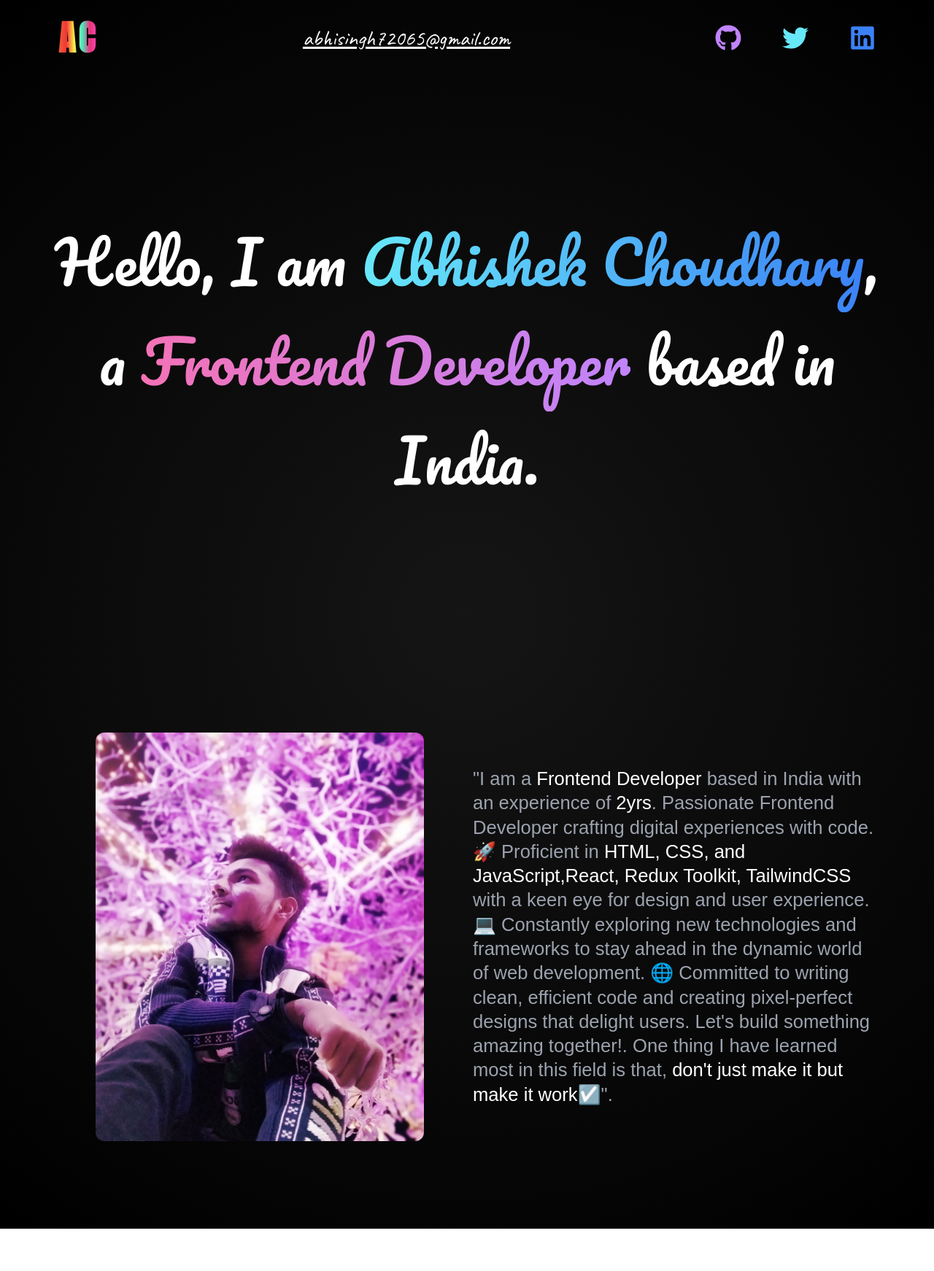
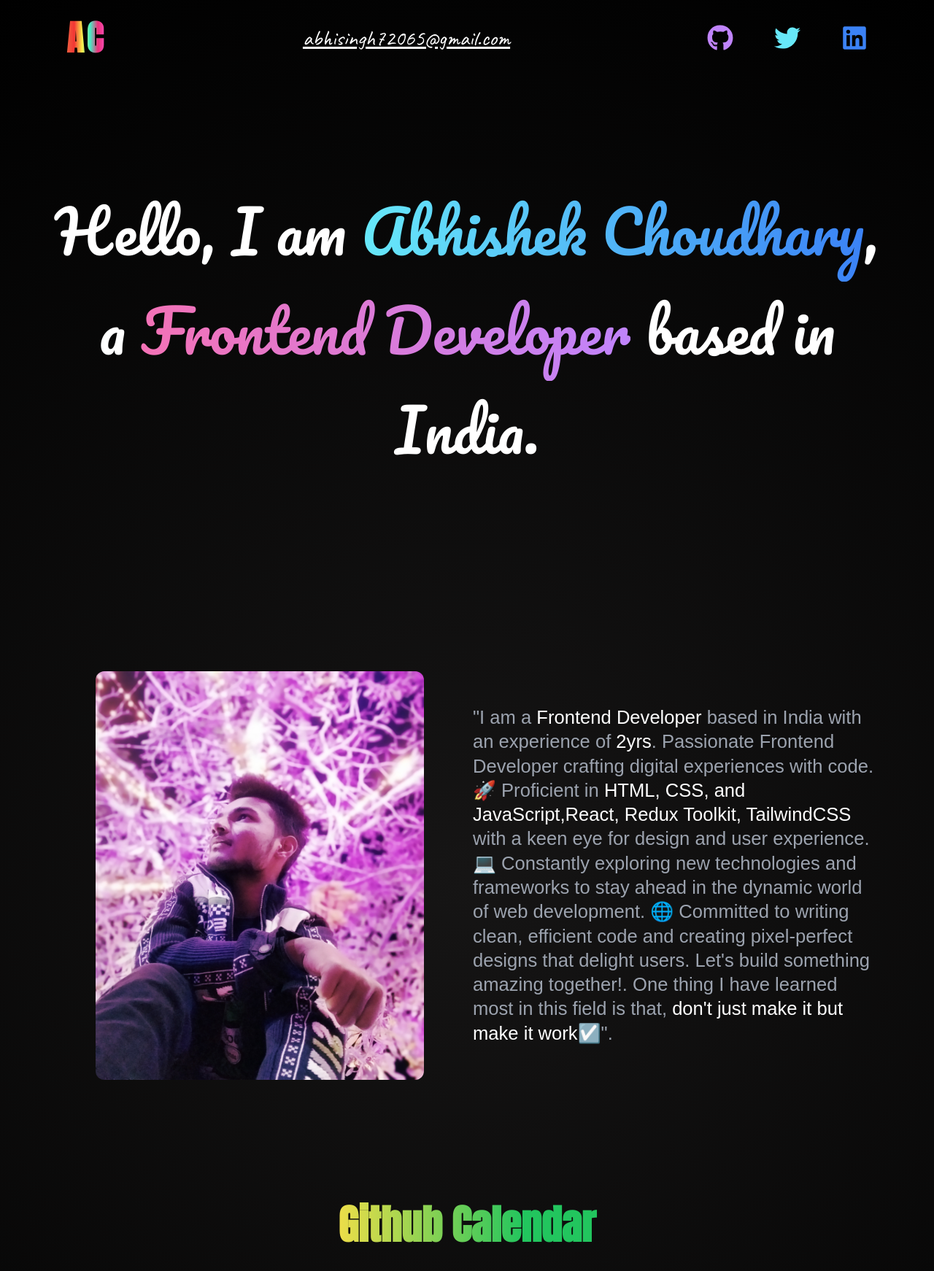
Before and after one commit to dazzlerabhi30800/portfolio-website-3, a React (Vite) app: page / in a window 1280 px wide. Shown: the top 1742 px of the page at 73% size. Before the commit the page ends 1684 px from the top, so only its background shows below. Built offline with nearby package versions, Linux system fonts and the light colour scheme; a web font is replaced by a local one.

Commit message:
added github calendar section

```diff
--- a/package.json
+++ b/package.json
@@ -12,6 +12,7 @@
   "dependencies": {
     "react": "^18.2.0",
     "react-dom": "^18.2.0",
+    "react-github-calendar": "^4.1.3",
     "react-icons": "^5.1.0"
   },
   "devDependencies": {
--- a/src/App.css
+++ b/src/App.css
@@ -89,3 +89,19 @@ ul li {
 ul li:hover {
   transform: translateY(-5px) scale(1.3);
 }
+.calendar {
+  width: 90%;
+}
+h2 {
+  height: full;
+}
+
+@media (hover: hover) {
+  .calendar *::-webkit-scrollbar {
+    appearance: none !important;
+  }
+
+  .calendar {
+    width: 70%;
+  }
+}
--- a/src/App.jsx
+++ b/src/App.jsx
@@ -3,6 +3,7 @@ import { useEffect, useState } from "react";
 import Header from "./components/Header";
 import HeroSection from "./components/HeroSection";
 import ProfileSection from "./components/Profile";
+import GithubCalendar from "./components/GithubCalendar";
 
 function App() {
   const [show, setShow] = useState(false);
@@ -16,9 +17,14 @@ function App() {
   if (!show) return <h1>Loading...</h1>;
   return (
     <>
-      <Header />
-      <HeroSection />
-      <ProfileSection />
+      <main className="flex flex-col items-center px-6 md:px-10 lg:px-20 w-full">
+        <div className="flex flex-col h-screen">
+          <Header />
+          <HeroSection />
+        </div>
+        <ProfileSection />
+        <GithubCalendar />
+      </main>
     </>
   );
 }
--- /dev/null
+++ b/src/components/GithubCalendar.jsx
@@ -0,0 +1,43 @@
+import GitHubCalendar from "react-github-calendar";
+
+const GithubCalendar = () => {
+  return (
+    <section className="flex flex-col items-center min-h-screen justify-between py-10 w-full font-poppins">
+      <h2 className="text-3xl md:text-[3.5rem] font-bold font-anton p-5 gradient-text bg-gradient-to-r from-yellow-300 to-green-500 to-70%">Github Calendar</h2>
+      <div className="calendar">
+        <GitHubCalendar
+          username="dazzlerabhi30800"
+          style={{ width: "auto" }}
+          blockRadius={3}
+          colorScheme="dark"
+          blockSize={13}
+          showWeekdayLabels={true}
+          year={2024}
+        />
+      </div>
+      <div className="calendar">
+        <GitHubCalendar
+          username="dazzlerabhi30800"
+          blockRadius={3}
+          style={{ width: "100%", overflowX: "hidden" }}
+          colorScheme="dark"
+          blockSize={13}
+          showWeekdayLabels={true}
+          year={2023}
+        />
+      </div>
+      <div className="calendar">
+        <GitHubCalendar
+          colorScheme="dark"
+          style={{ width: "100%" }}
+          blockSize={13}
+          username="dazzlerabhi30800"
+          year={2022}
+          showWeekdayLabels={true}
+        />
+      </div>
+    </section>
+  );
+};
+
+export default GithubCalendar;
--- a/src/components/Header.jsx
+++ b/src/components/Header.jsx
@@ -2,7 +2,7 @@ import { FaGithub, FaTwitter, FaLinkedin } from "react-icons/fa";
 
 export default function Header() {
   return (
-    <header className="p-4 md:px-20 flex items-center justify-between w-full">
+    <header className="p-4 flex items-center justify-between w-full">
       <h1 className="font-anton">AC</h1>
       <a
         target="_target"
--- a/src/components/HeroSection.jsx
+++ b/src/components/HeroSection.jsx
@@ -1,7 +1,7 @@
 const HeroSection = () => {
   return (
-    <section className="px-6 md:px-0 flex justify-center sm:items-center text-center h-screen2 font-pacifico">
-      <h2 className="font-bolder text-[3.3rem] md:text-[3.8rem] lg:text-[4.5rem] xl:text-[5rem] 2xl:text-[5.5rem] leading-[1.4] md:leading-[1.7] md:w-[26ch]  translate-y-[70px] sm:translate-y-0">
+    <section className="flex items-center flex-1 font-pacifico">
+      <h2 className="font-bolder text-[3.3rem] md:text-[3.9rem] lg:text-[4.5rem] xl:text-[5rem] 2xl:text-[5.5rem] leading-[1.4] md:leading-[1.7] md:w-[26ch] my-0">
         Hello, I am{" "}
         <span className="gradient-text bg-gradient-to-r from-cyan-300 to-blue-500">
           Abhishek Choudhary
--- a/src/components/Profile.jsx
+++ b/src/components/Profile.jsx
@@ -1,6 +1,6 @@
 const ProfileSection = () => {
   return (
-    <section className="py-20 px-6 md:px-10 lg:px-20 flex justify-start md:justify-center gap-10 md:gap-4 items-center text-center md:text-left min-h-screen flex-col md:flex-row">
+    <section className="flex justify-start md:justify-center gap-10 md:gap-4 items-center text-center md:text-left min-h-screen flex-col md:flex-row">
       <div className="flex-1 flex md:justify-center items-center">
         <img
           src="/profile.jpg"
--- a/tailwind.config.js
+++ b/tailwind.config.js
@@ -11,7 +11,7 @@ export default {
         pacifico: ["var(--font-pacifico)"],
       },
       height: {
-        screen2: "calc(100vh - 116px)",
+        screen2: "calc(100vh - 101.375px)",
       },
     },
   },
```
Also changed, not shown: 1 other file (tests, documents, lock files or other folders).
